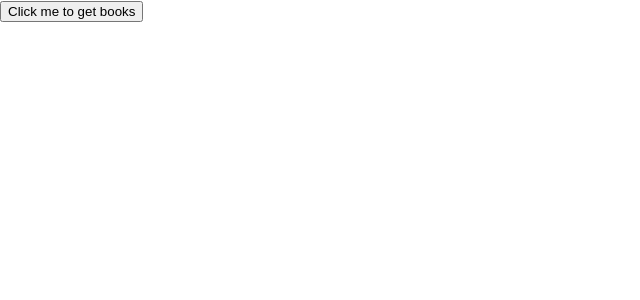
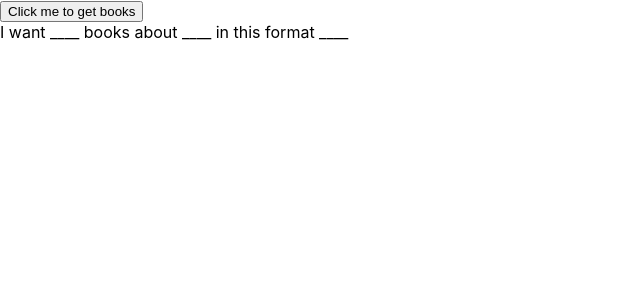
Before and after one commit to mapipina/literary-travels, a React (Create React App) app: page / in a window 1280 px wide. Shown: the top 300 px of the page, without its empty margins (0-640 px from the left). Built offline with nearby package versions, Linux system fonts and the light colour scheme.

Commit message:
minor update

```diff
--- a/src/components/AppContainer.js
+++ b/src/components/AppContainer.js
@@ -1,5 +1,6 @@
 // @flow
 import React from "react";
+import SearchContainer from './SearchContainer';
 
 const defaultBookSearch = "fiction books ireland";
 
@@ -31,6 +32,7 @@ class AppContainer extends React.Component {
         <button onClick={() => this.fetchBooksData()}>
           Click me to get books
         </button>
+        <SearchContainer/>
         <div>
           {data.map(bookItem => {
             return (
```
